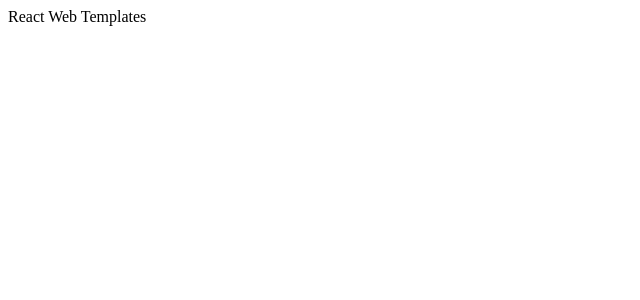
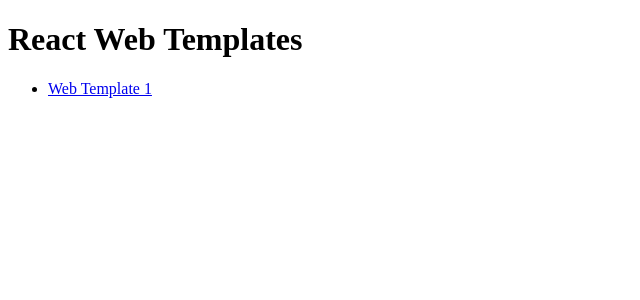
Before and after one commit to halshing/react-web-templates, a React (Create React App) app: page / in a window 1280 px wide. Shown: the top 300 px of the page, without its empty margins (0-640 px from the left). Built offline with nearby package versions, Linux system fonts and the light colour scheme.

Commit message:
created web template 1 shell

```diff
--- a/src/index.js
+++ b/src/index.js
@@ -1,12 +1,31 @@
 import React from "react";
 import ReactDOM from "react-dom";
+import {
+  BrowserRouter as Router,
+  Switch,
+  Route,
+  Redirect
+} from "react-router-dom";
+
+// web templates
+import WebTemplate1 from "./webtemplate1";
 
 // components
 import App from "./main/components/App";
 
 ReactDOM.render(
   <React.StrictMode>
-    <App />
+    <Router>
+      <Switch>
+        <Route path="/web1">
+          <WebTemplate1 />
+        </Route>
+        <Route exact path="/">
+          <App />
+        </Route>
+        <Redirect to="/" />
+      </Switch>
+    </Router>
   </React.StrictMode>,
   document.getElementById("root")
 );
--- a/src/main/components/App.js
+++ b/src/main/components/App.js
@@ -1,10 +1,21 @@
 import React from "react";
+import { Link } from "react-router-dom";
 
 // styles
 import "../styles/App.scss";
 
 const App = () => {
-  return <div>React Web Templates</div>;
+  return (
+    <div>
+      <h1>React Web Templates</h1>
+
+      <ul>
+        <li>
+          <Link to="/web1">Web Template 1</Link>
+        </li>
+      </ul>
+    </div>
+  );
 };
 
 export default App;
--- /dev/null
+++ b/src/webtemplate1/components/App.js
@@ -0,0 +1,27 @@
+import React from "react";
+import { Switch, Route, useRouteMatch, Redirect } from "react-router-dom";
+
+// components
+import HomePage from "../pages/HomePage";
+import AboutPage from "../pages/AboutPage";
+
+// styles
+import "../styles/App.scss";
+
+const App = () => {
+  const { path } = useRouteMatch();
+
+  return (
+    <Switch>
+      <Route exact path={path}>
+        <HomePage />
+      </Route>
+      <Route path={`${path}/about`}>
+        <AboutPage />
+      </Route>
+      <Redirect to={path} />
+    </Switch>
+  );
+};
+
+export default App;
--- /dev/null
+++ b/src/webtemplate1/index.js
@@ -0,0 +1,10 @@
+import React from "react";
+
+// components
+import App from "./components/App";
+
+const WebTemplate1 = () => {
+  return <App />;
+};
+
+export default WebTemplate1;
--- /dev/null
+++ b/src/webtemplate1/pages/AboutPage.js
@@ -0,0 +1,7 @@
+import React from "react";
+
+const AboutPage = () => {
+  return <div>Web Template 1 About Page</div>;
+};
+
+export default AboutPage;
--- /dev/null
+++ b/src/webtemplate1/pages/HomePage.js
@@ -0,0 +1,7 @@
+import React from "react";
+
+const HomePage = () => {
+  return <div>Web Template 1 Home Page</div>;
+};
+
+export default HomePage;
--- /dev/null
+++ b/src/webtemplate1/styles/App.scss
@@ -0,0 +1,3 @@
+* {
+  box-sizing: border-box;
+}
```
